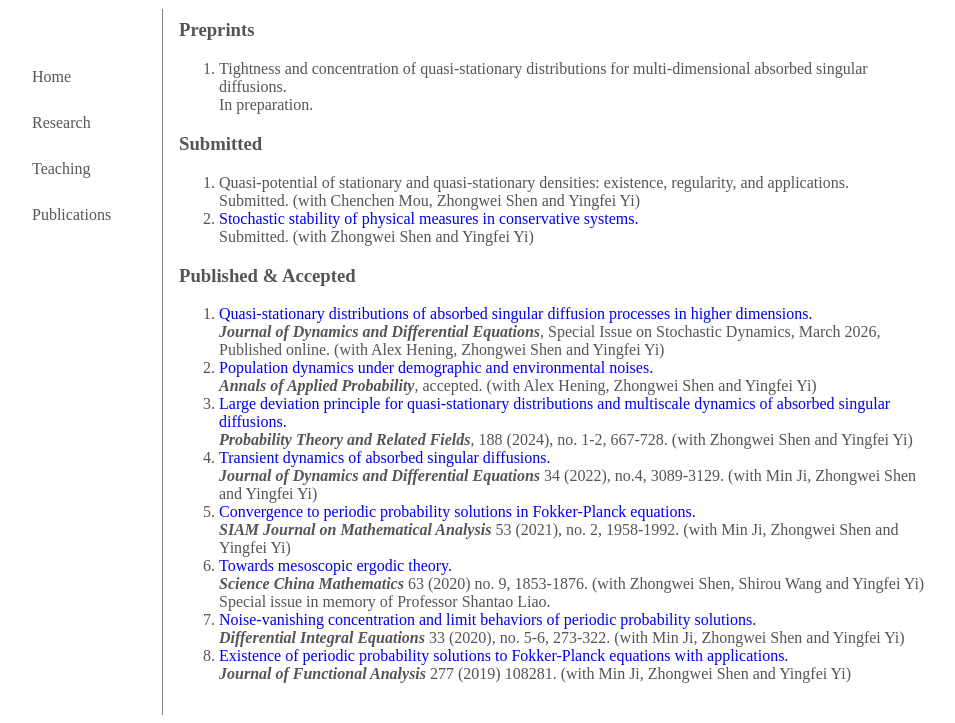
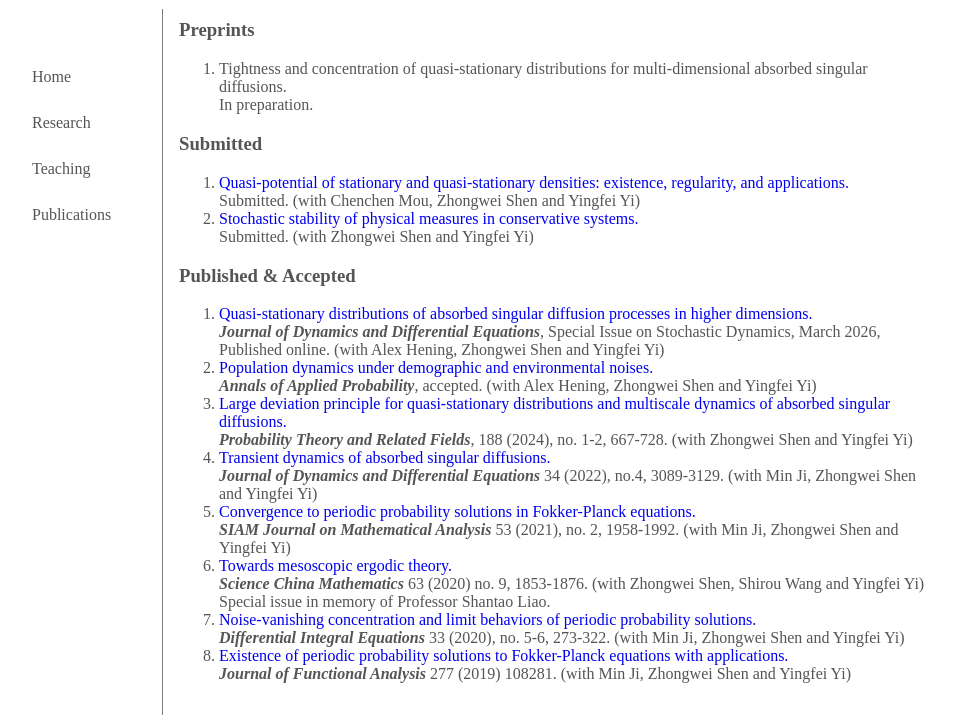
Before and after one commit to Weiwei-Qi/Weiwei-Qi.github.io, a plain HTML site: page publications.html in a window 1280 px wide. Shown: the part 172-895 px from the top of the page, without its empty margins (168-1123 px from the left). Drawn offline with nearby package versions, Linux system fonts and the light colour scheme; some packages are replaced by stand-ins of ours.

Commit message:
publications.html

```diff
--- a/publications.html
+++ b/publications.html
@@ -115,7 +115,7 @@ In preparation.
 
 
 <li>
-Quasi-potential of stationary and quasi-stationary densities: existence, regularity, and applications.
+<a href="https://sites.ualberta.ca/~zhongwei/manuscript-Mou-Qi-Shen-Yi.pdf" target=_blank>Quasi-potential of stationary and quasi-stationary densities: existence, regularity, and applications.</a>
 <br>
 Submitted. (with Chenchen Mou, Zhongwei Shen and Yingfei Yi)
 </li>
```
